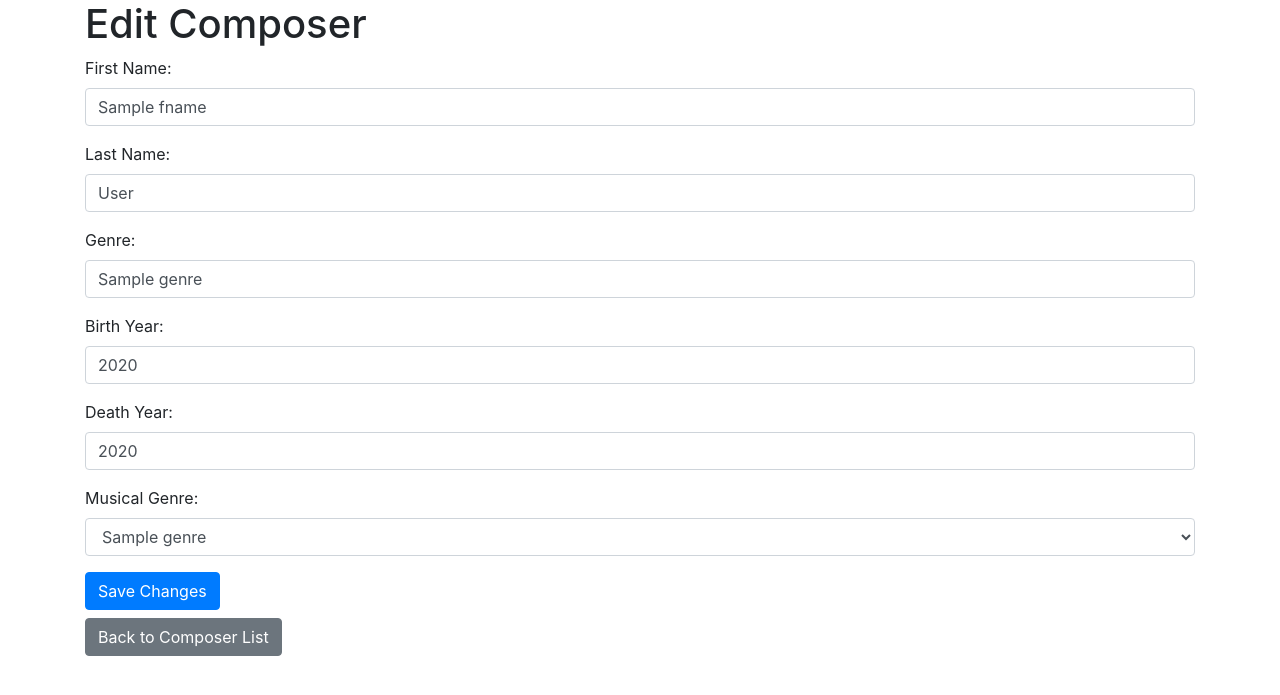
After one commit to monteiroo21/BD, a Flask app: template projeto/project_code/code/bd-project/templates/composer_edit.html in a window 1280 px wide. The commit adds this page. Shown: the top 695 px of the page. Run offline with Flask 3, Linux system fonts and the light colour scheme; the template is opened without the code that fills it: most values are stand-ins (such as "Sample title", 1, 10 or a date in 2020); some libraries are stand-ins or nearby versions.

Commit message:
edit composer

```diff
--- a/projeto/project_code/code/bd-project/app.py
+++ b/projeto/project_code/code/bd-project/app.py
@@ -162,6 +162,45 @@ def delete_composer_route(composer_id):
     except RuntimeError as e:
         flash(str(e))
     return redirect(url_for('base'))
+
+@app.route("/composer-edit/<int:composer_id>", methods=["GET", "POST"])
+def edit_composer_route(composer_id):
+    if request.method == "POST":
+        fname = request.form.get("fname")
+        lname = request.form.get("lname")
+        genre = request.form.get("genre")
+        birth_year = request.form.get("birthYear")
+        death_year = request.form.get("deathYear")
+        genre_name = request.form.get("genre_name")
+
+        # Fetch the current composer details
+        current_composer = composer.get_composer_by_id(composer_id)
+        if current_composer is None:
+            flash("Composer not found", "error")
+            return redirect(url_for('base'))
+
+        # Create a Composer object with the new details
+        new_details = Composer(composer_id, fname, lname, genre, birth_year, death_year, genre_name)
+
+        try:
+            # Call the edit_composer function to update the composer record
+            composer.edit_composer(new_details, current_composer.Fname, current_composer.Lname)
+            flash("Composer edited successfully!")
+            return redirect(url_for('base'))
+        except ValueError as e:
+            flash(f"Error: {e}")
+            return redirect(url_for('base'))
+    else:
+        # Fetch the current composer details for the GET request
+        current_composer = composer.get_composer_by_id(composer_id)
+
+        if current_composer is None:
+            flash("Composer not found", "error")
+            return redirect(url_for('base'))
+
+        # Fetch the list of genres for the dropdown menu in the form
+        genres = composer.list_genres()
+        return render_template("composer_edit.html", genres=genres, composer=current_composer)
 
 
 ####################################################################
--- /dev/null
+++ b/projeto/project_code/code/bd-project/templates/composer_edit.html
@@ -0,0 +1,49 @@
+<!DOCTYPE html>
+<html lang="en">
+
+<head>
+    <meta charset="UTF-8">
+    <meta name="viewport" content="width=device-width, initial-scale=1.0">
+    <title>Edit Composer</title>
+    <link rel="stylesheet" href="https://stackpath.bootstrapcdn.com/bootstrap/4.3.1/css/bootstrap.min.css">
+</head>
+
+<body>
+    <div class="container">
+        <h1>Edit Composer</h1>
+        <form method="post" action="{{ url_for('edit_composer_route', composer_id=composer.id) }}">
+            <div class="form-group">
+                <label for="fname">First Name:</label>
+                <input type="text" class="form-control" id="fname" name="fname" value="{{ composer.Fname }}" required>
+            </div>
+            <div class="form-group">
+                <label for="lname">Last Name:</label>
+                <input type="text" class="form-control" id="lname" name="lname" value="{{ composer.Lname }}" required>
+            </div>
+            <div class="form-group">
+                <label for="genre">Genre:</label>
+                <input type="text" class="form-control" id="genre" name="genre" value="{{ composer.genre }}" required>
+            </div>
+            <div class="form-group">
+                <label for="birthYear">Birth Year:</label>
+                <input type="number" class="form-control" id="birthYear" name="birthYear" value="{{ composer.birth_year }}" required>
+            </div>
+            <div class="form-group">
+                <label for="deathYear">Death Year:</label>
+                <input type="number" class="form-control" id="deathYear" name="deathYear" value="{{ composer.death_year }}">
+            </div>
+            <div class="form-group">
+                <label for="genre_name">Musical Genre:</label>
+                <select class="form-control" id="genre_name" name="genre_name" required>
+                    {% for genre in genres %}
+                    <option value="{{ genre }}" {% if genre == composer.mus_genre %}selected{% endif %}>{{ genre }}</option>
+                    {% endfor %}
+                </select>
+            </div>
+            <button type="submit" class="btn btn-primary">Save Changes</button>
+        </form>
+        <a href="{{ url_for('composer_list') }}" class="btn btn-secondary mt-2">Back to Composer List</a>
+    </div>
+</body>
+
+</html>
--- a/projeto/project_code/code/bd-project/templates/composer_list.html
+++ b/projeto/project_code/code/bd-project/templates/composer_list.html
@@ -11,5 +11,10 @@
     <p>Genre: {{ composer.mus_genre }}</p>
     <p>Birth: {{ composer.birth_year }}</p>
     <p>Death: {{ composer.death_year }}</p>
+    <form method="get" action="{{ url_for('edit_composer_route', composer_id=composer.id) }}" class="d-inline">
+        <button type="submit" class="btn btn-success btn-sm edit-button">
+            <i class="fas fa-pencil-alt"></i>
+        </button>
+    </form>
 </div>
 {% endfor %}
--- a/projeto/project_code/functions.sql
+++ b/projeto/project_code/functions.sql
@@ -340,7 +340,7 @@ BEGIN
 END;
 GO
 
-CREATE OR ALTER PROCEDURE [dbo].[edit_editor]
+CREATE OR ALTER PROCEDURE edit_editor
     @old_name VARCHAR(50),
     @new_name VARCHAR(50),
     @location VARCHAR(50)
```
Also changed, not shown: projeto/project_code/code/bd-project/bd_project/composer.py (+18 -3 lines).
